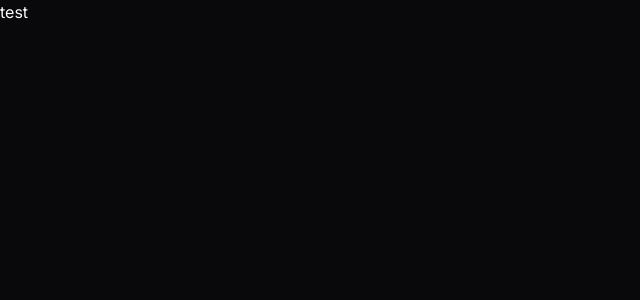
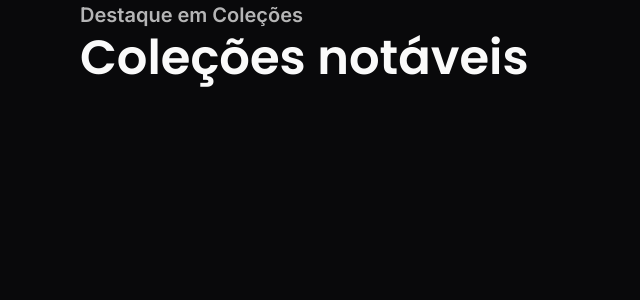
Before and after one commit to eriquyjhordan/NFTBoost, a Next.js app: page / in a window 1280 px wide. Shown: the top 300 px of the page, without its empty margins (0-640 px from the left). Built offline with nearby package versions, Linux system fonts and the light colour scheme.

Commit message:
feat: create title-section

```diff
--- a/src/app/page.tsx
+++ b/src/app/page.tsx
@@ -1,3 +1,9 @@
+import TitleSection from '@/components/title-section'
+
 export default function Home() {
-  return <h1>test</h1>
+  return (
+    <section className="container">
+      <TitleSection subTitle="Destaque em Coleções" title="Coleções notáveis" />
+    </section>
+  )
 }
--- /dev/null
+++ b/src/components/title-section.tsx
@@ -0,0 +1,15 @@
+interface Props {
+  subTitle: string
+  title: string
+}
+
+export default function TitleSection({ subTitle, title }: Props) {
+  return (
+    <div className="space-y-1 mb-14">
+      <span className="font-semibold text-sm md:text-leading text-white opacity-70">
+        {subTitle}
+      </span>
+      <h2 className="font-poppins text-mobile-title md:text-5xl">{title}</h2>
+    </div>
+  )
+}
--- a/tailwind.config.ts
+++ b/tailwind.config.ts
@@ -13,6 +13,10 @@ export default {
       fontFamily: {
         inter: ['var(--font-inter)'],
         poppins: ['var(--font-poppins)'],
+      },
+      fontSize: {
+        leading: ['1.25rem', '150%'],
+        'mobile-title': ['2rem', '120%'],
       },
       colors: {
         bluePrimary: 'hsl(var(--blue-primary))',
```
